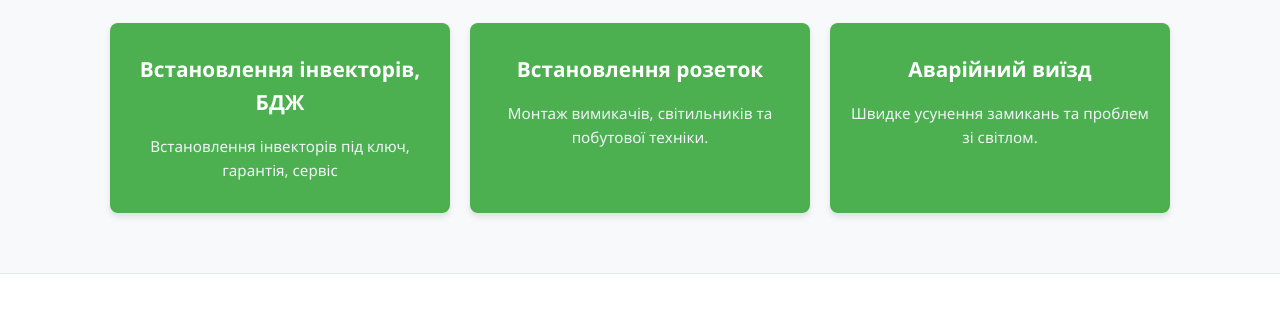
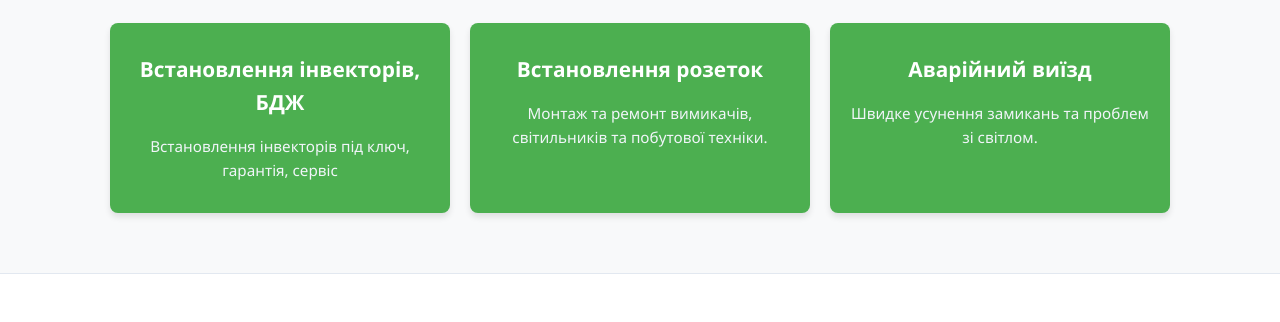
Before and after one commit to ITENERGI/EngineeringProUkraine, a plain HTML site: page index.html in a window 1280 px wide. Shown: the part 478-800 px from the top of the page. Drawn offline with Linux system fonts and the light colour scheme.

Commit message:
Fix HTML formatting and update service descriptions

```diff
--- a/index.html
+++ b/index.html
@@ -30,7 +30,7 @@
 
                 <div class="card">
                     <h3>Встановлення розеток</h3>
-                    <p>Монтаж вимикачів, світильників та побутової техніки.</p>
+                    <p>Монтаж та ремонт вимикачів, світильників та побутової техніки.</p>
                 </div>
 
                 <div class="card">
```
